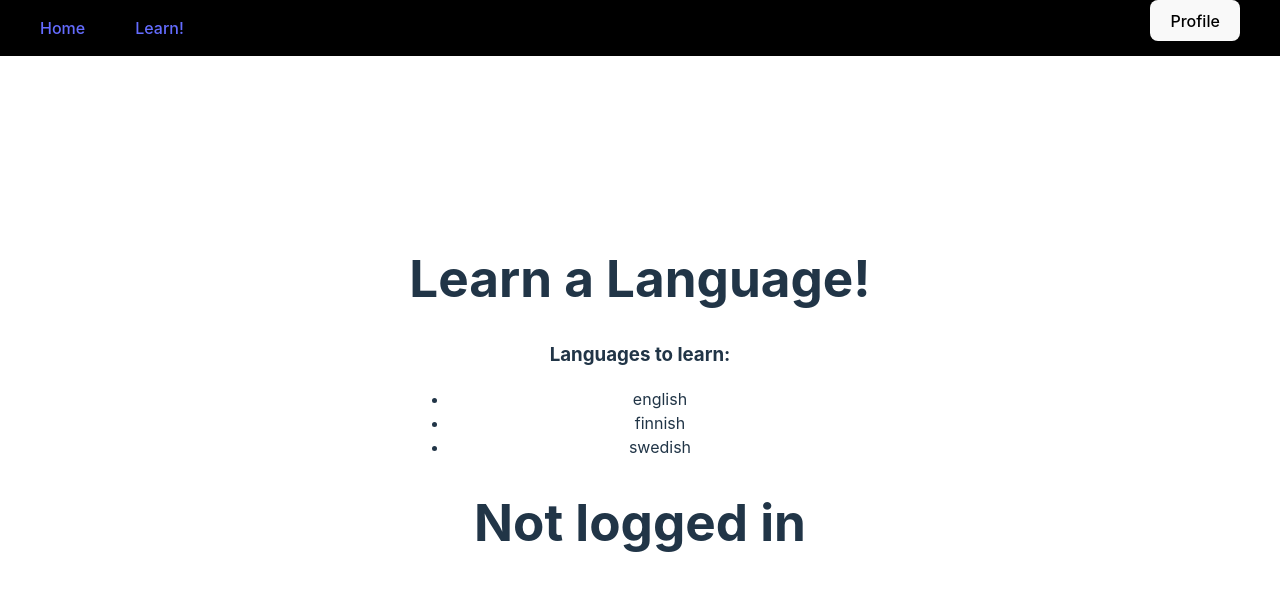
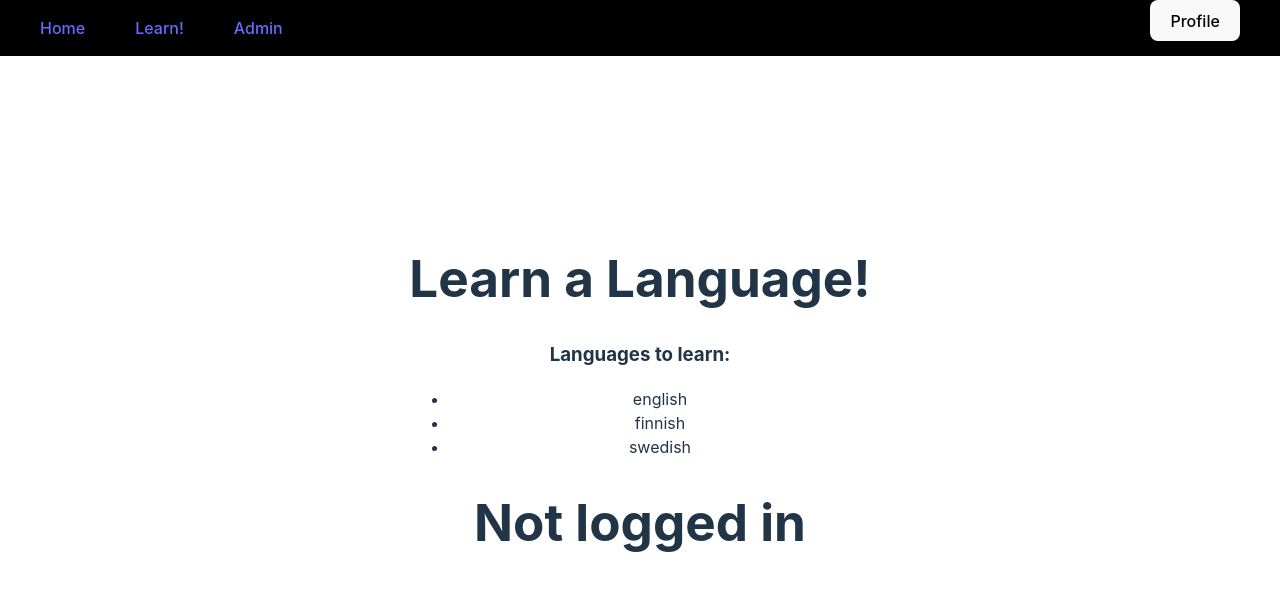
Before and after one commit to Patrick-Palmroos/language-learning-app, a React (Vite) app in the folder frontend/: page / in a window 1280 px wide. Shown: the top 590 px of the page. Built offline with nearby package versions, Linux system fonts and the light colour scheme; no server answers.

Commit message:
fix: problem with hierarchy

```diff
--- a/frontend/src/Navbar.jsx
+++ b/frontend/src/Navbar.jsx
@@ -42,13 +42,16 @@ function Navbar() {
           <li>
             <Link to="/">Home</Link>
           </li>
-          {logged ? (
-            <li>
+          <li>
+            {logged ? (
               <Link to="/play">Learn!</Link>
-            </li>
-          ) : (
-            <Link to="/login">Learn!</Link>
-          )}
+            ) : (
+              <Link to="/login">Learn!</Link>
+            )}
+          </li>
+          <li>
+            <Link to="/admin">Admin</Link>
+          </li>
         </ul>
         <div className="dropDown">
           <button onClick={handleDropdown}>Profile</button>
```
